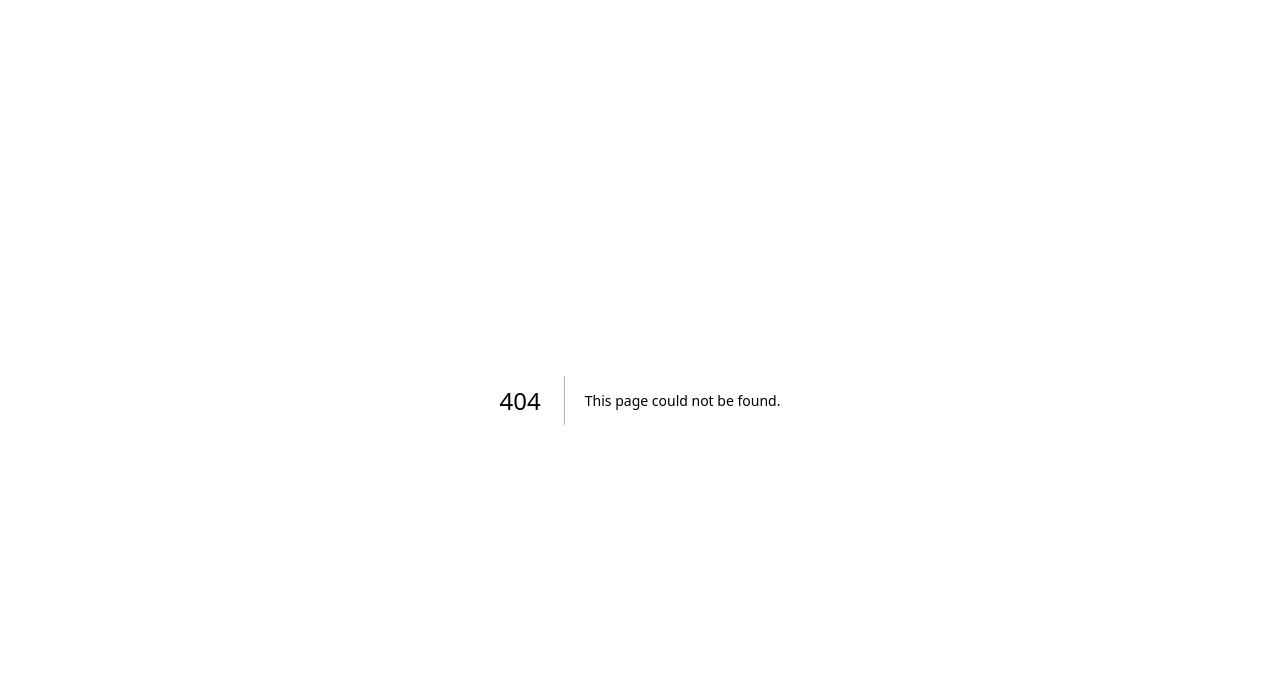
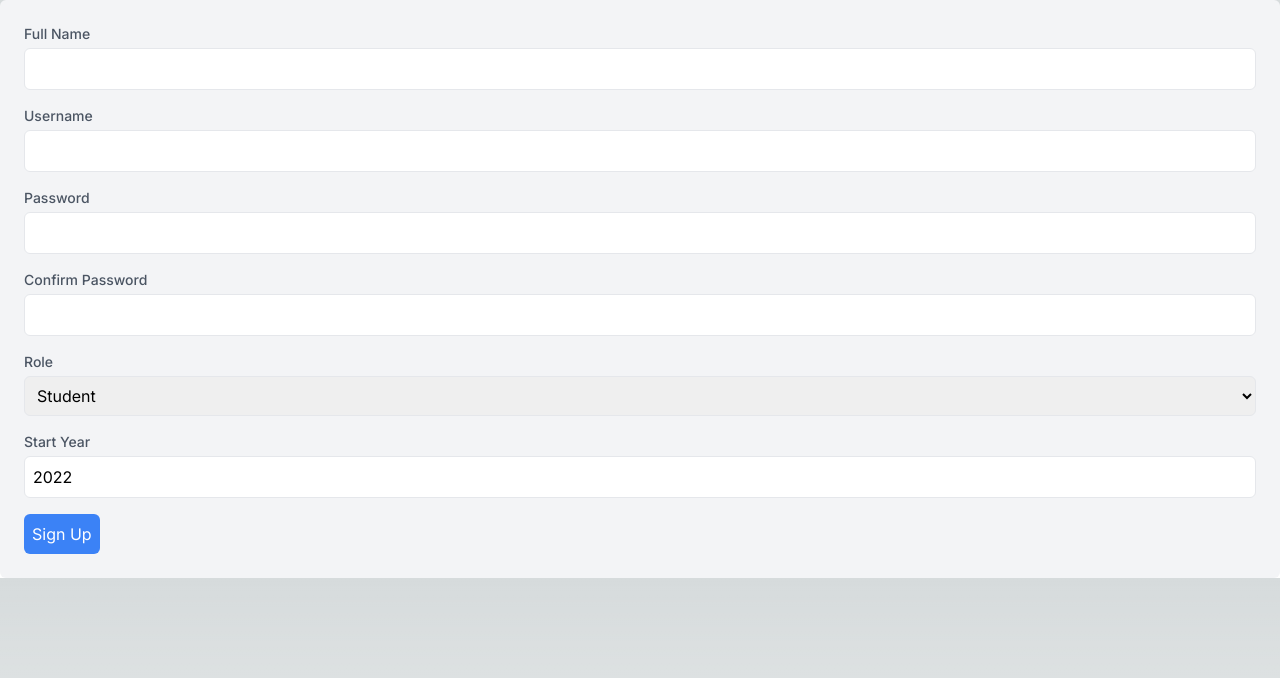
Before and after one commit to robonexx/connexion, a Next.js app: page /auth/signup in a window 1280 px wide. Before the commit this address had no page. Shown: the top 678 px of the page. Built offline with nearby package versions, Linux system fonts and the light colour scheme.

Commit message:
sign up page

```diff
--- /dev/null
+++ b/app/auth/signup/page.tsx
@@ -0,0 +1,143 @@
+// components/SignupForm.tsx
+import React, { useState } from 'react';
+
+interface SignupFormProps {
+  onSubmit: (data: FormData) => void;
+}
+
+interface FormData {
+  fullname: string;
+  username: string;
+  password: string;
+  confirmPassword: string;
+  role: string;
+  startYear: number;
+}
+
+const SignupPage: React.FC<SignupFormProps> = ({ onSubmit }) => {
+  const [formData, setFormData] = useState<FormData>({
+    fullname: '',
+    username: '',
+    password: '',
+    confirmPassword: '',
+    role: 'Student',
+    startYear: 2022,
+  });
+
+  const handleSubmit = (e: React.FormEvent) => {
+    e.preventDefault();
+    onSubmit(formData);
+  };
+
+  return (
+    <form onSubmit={handleSubmit} className='bg-gray-100 p-6 rounded-md'>
+      <div className='mb-4'>
+        <label
+          htmlFor='fullname'
+          className='block text-sm font-medium text-gray-600'
+        >
+          Full Name
+        </label>
+        <input
+          type='text'
+          id='fullname'
+          className='mt-1 p-2 w-full border rounded-md'
+          value={formData.fullname}
+          onChange={(e) =>
+            setFormData({ ...formData, fullname: e.target.value })
+          }
+        />
+      </div>
+      <div className='mb-4'>
+        <label
+          htmlFor='username'
+          className='block text-sm font-medium text-gray-600'
+        >
+          Username
+        </label>
+        <input
+          type='text'
+          id='username'
+          className='mt-1 p-2 w-full border rounded-md'
+          value={formData.username}
+          onChange={(e) =>
+            setFormData({ ...formData, username: e.target.value })
+          }
+        />
+      </div>
+      <div className='mb-4'>
+        <label
+          htmlFor='password'
+          className='block text-sm font-medium text-gray-600'
+        >
+          Password
+        </label>
+        <input
+          type='password'
+          id='password'
+          className='mt-1 p-2 w-full border rounded-md'
+          value={formData.password}
+          onChange={(e) =>
+            setFormData({ ...formData, password: e.target.value })
+          }
+        />
+      </div>
+      <div className='mb-4'>
+        <label
+          htmlFor='confirmPassword'
+          className='block text-sm font-medium text-gray-600'
+        >
+          Confirm Password
+        </label>
+        <input
+          type='password'
+          id='confirmPassword'
+          className='mt-1 p-2 w-full border rounded-md'
+          value={formData.confirmPassword}
+          onChange={(e) =>
+            setFormData({ ...formData, confirmPassword: e.target.value })
+          }
+        />
+      </div>
+      <div className='mb-4'>
+        <label
+          htmlFor='role'
+          className='block text-sm font-medium text-gray-600'
+        >
+          Role
+        </label>
+        <select
+          id='role'
+          className='mt-1 p-2 w-full border rounded-md'
+          value={formData.role}
+          onChange={(e) => setFormData({ ...formData, role: e.target.value })}
+        >
+          <option value='Teacher'>Teacher</option>
+          <option value='Student'>Student</option>
+        </select>
+      </div>
+      <div className='mb-4'>
+        <label
+          htmlFor='startYear'
+          className='block text-sm font-medium text-gray-600'
+        >
+          Start Year
+        </label>
+        <input
+          type='number'
+          id='startYear'
+          className='mt-1 p-2 w-full border rounded-md'
+          value={formData.startYear}
+          onChange={(e) =>
+            setFormData({ ...formData, startYear: Number(e.target.value) })
+          }
+        />
+      </div>
+      <button type='submit' className='bg-blue-500 text-white p-2 rounded-md'>
+        Sign Up
+      </button>
+    </form>
+  );
+};
+
+export default SignupPage;
```
